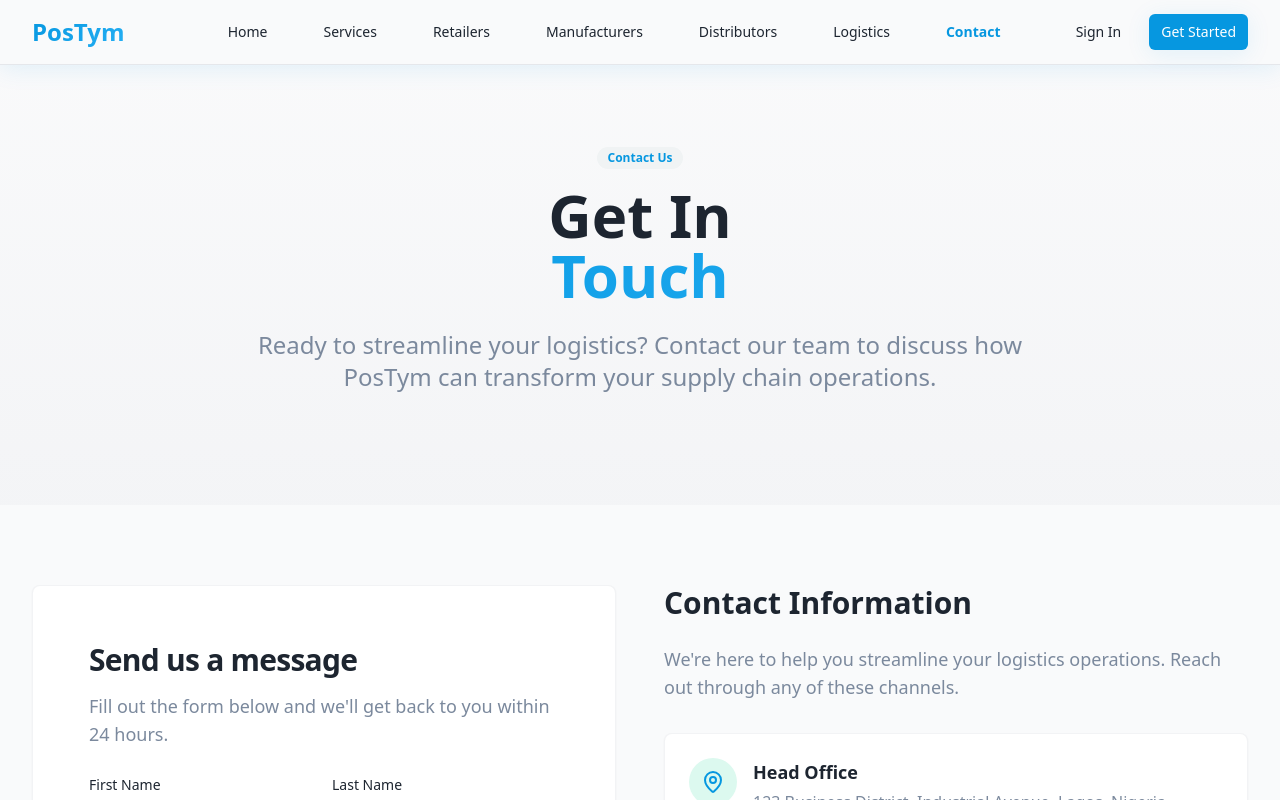
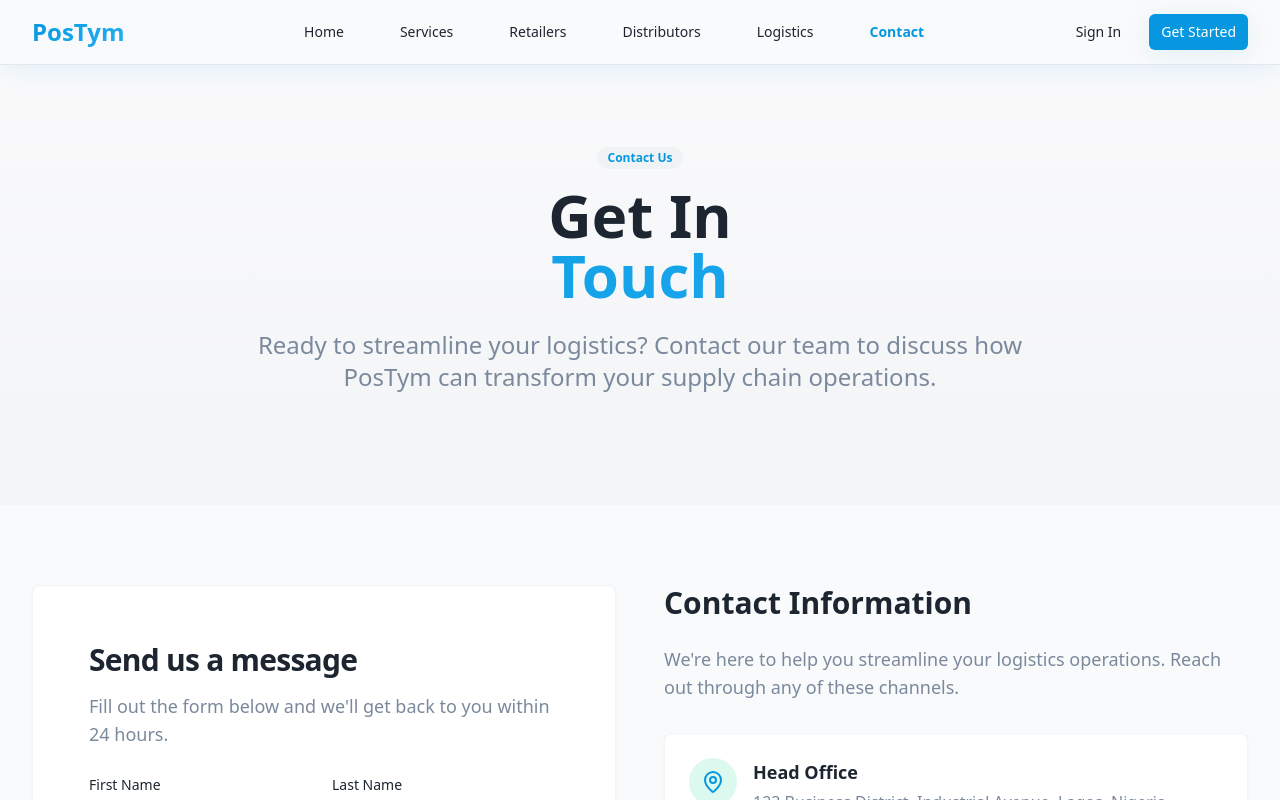
Before and after one commit to amssigmaconsulting/posttyme-delivery-dispatch, a React (Vite) app: page /contact in a window 1280 px wide. Shown: the top 800 px of the page. Built offline with nearby package versions, Linux system fonts and the light colour scheme.

Commit message:
Remove Manufacturers from Nav
Removed "Manufacturers" from the navigation bar.

```diff
--- a/src/components/Navigation.tsx
+++ b/src/components/Navigation.tsx
@@ -11,7 +11,6 @@ const Navigation = () => {
     { name: "Home", href: "/" },
     { name: "Services", href: "/services" },
     { name: "Retailers", href: "/retailers" },
-    { name: "Manufacturers", href: "/manufacturers" },
     { name: "Distributors", href: "/distributors" },
     { name: "Logistics", href: "/logistics" },
     { name: "Contact", href: "/contact" },
```
